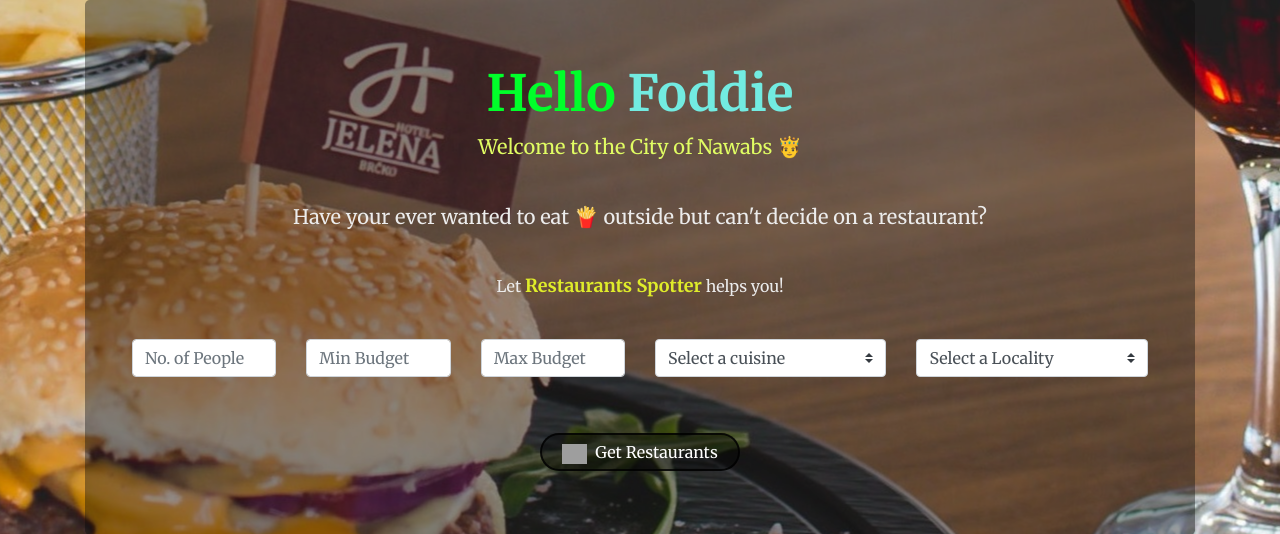
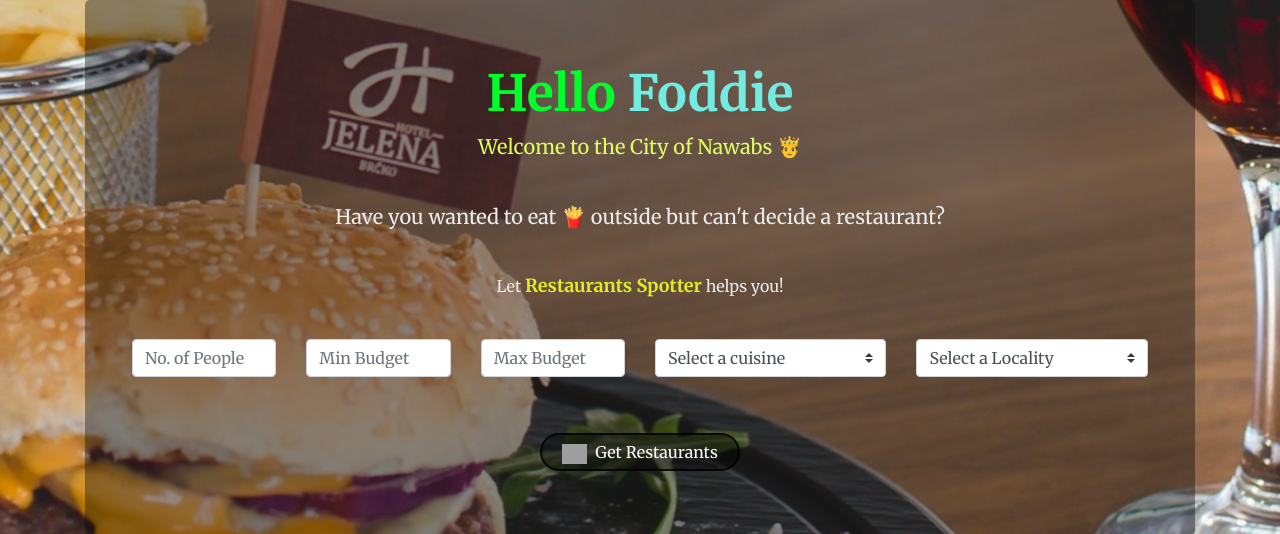
Before and after one commit to maha1410/restaruant-recommendation-app, a Flask app: page / in a window 1280 px wide. Shown: the part 57-591 px from the top of the page. Run offline with Flask 2, Linux system fonts and the light colour scheme; some libraries are stand-ins or nearby versions; grey boxes are pictures that could not be loaded.

Commit message:
Update home.html

```diff
--- a/templates/home.html
+++ b/templates/home.html
@@ -27,7 +27,7 @@
         <div class="jumbotron text-center bg-jumbo" style="background: rgb(12, 12, 12, 0.4) !important; ">
             <h1 style="color: rgb(0, 255, 42); font-weight: bolder; font-size: 50px;"> Hello <span style="color: rgb(114, 235, 225);"> Foddie </span> </h1>
             <p class="lead" style="color: rgb(224, 252, 99);">Welcome to the City of Nawabs 🤴</p><br />
-            <p class="lead">Have your ever wanted to eat 🍟 outside but can't decide on a restaurant?</p><br />
+            <p class="lead">Have you wanted to eat 🍟 outside but can't decide  a restaurant?</p><br />
             <p>Let <span style="color: rgb(223, 236, 42); font-size: large;"><b>Restaurants Spotter</b></span> helps you!</p>
             <br />
             <div class="container justify-content-start">
```
